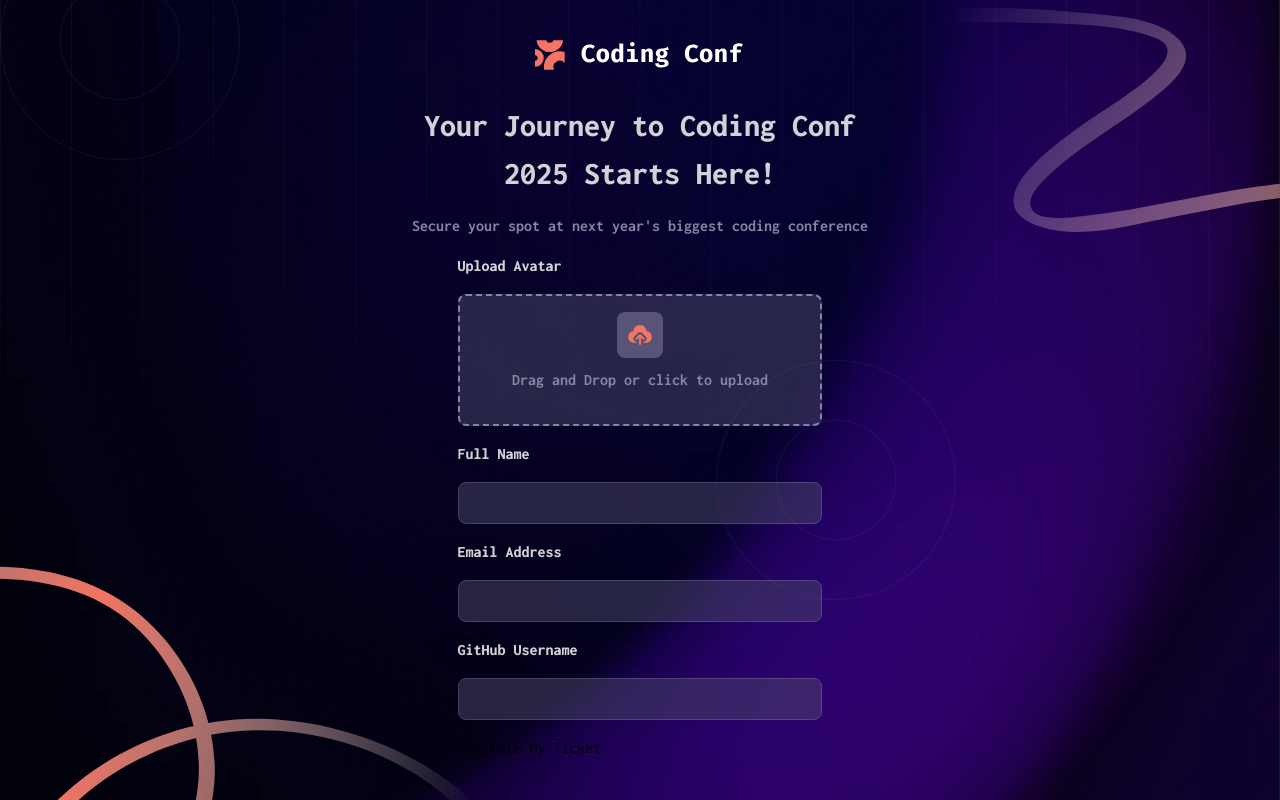
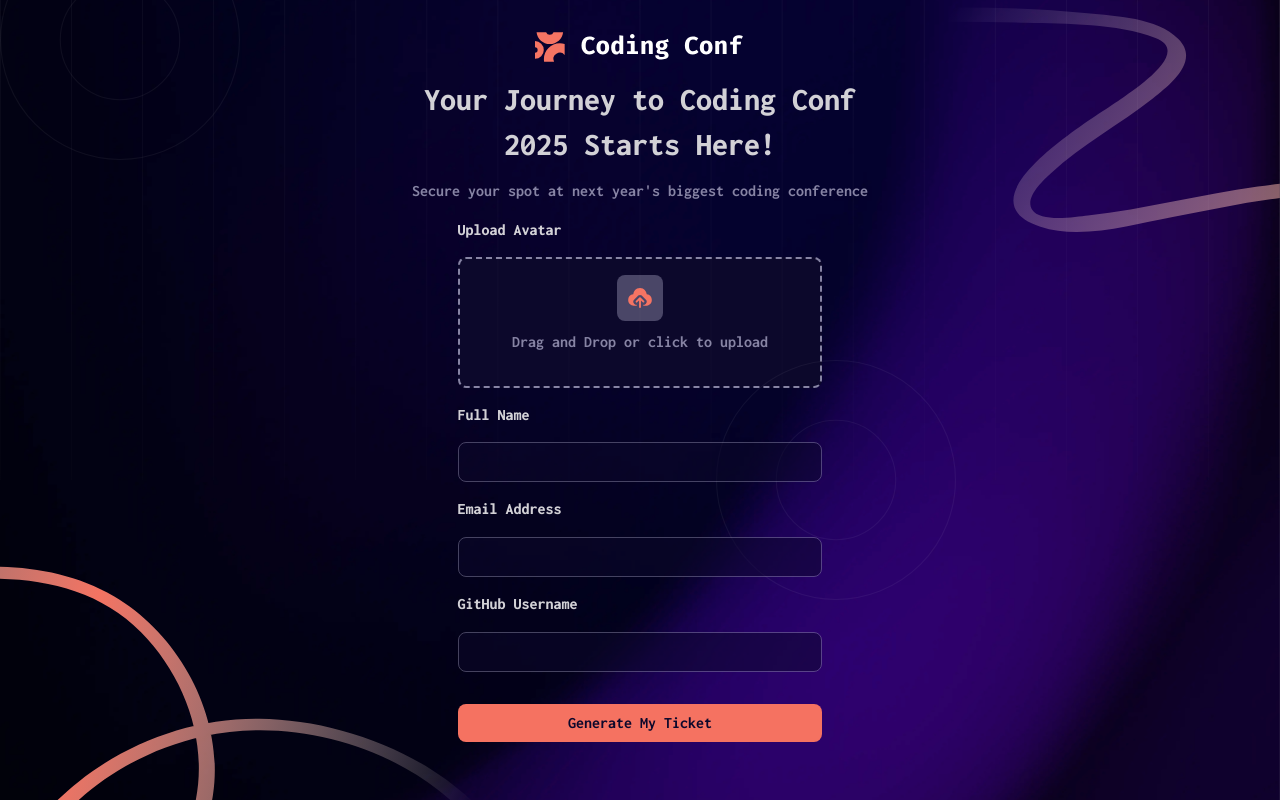
Before and after one commit to Timineri/Conference-Ticket-Generator, a React (Create React App) app: page / in a window 1280 px wide. Built offline with nearby package versions, Linux system fonts and the light colour scheme.

Commit message:
Worked on the button and hover effects

```diff
--- a/src/index.css
+++ b/src/index.css
@@ -24,7 +24,7 @@
 
 body {
   /* 3. Add accessible line-height */
-  line-height: 1.5;
+  line-height: 1.4;
 
   /* 4. Improve text rendering */
   -webkit-font-smoothing: antialiased;
@@ -148,7 +148,7 @@ h1 {
   font-family: "Inconsolata-ExtraBold";
   color: var(--Neutral-300);
   text-align: center;
-  margin-bottom: 0.5em;
+  margin-bottom: 0.4em;
 }
 
 p {
@@ -233,16 +233,20 @@ form {
 
 .logo {
   margin: auto;
-  margin-top: 2.5rem;
-  margin-bottom: 2rem;
+  margin-top: 2rem;
+  margin-bottom: 1rem;
 }
 .upload {
   border: 2px dashed var(--Neutral-500);
   border-radius: 0.5rem;
   padding: 1rem;
   margin: 1rem 0;
+  background-color: var(--Neutral-900);
+  z-index: -1;
+}
+
+.upload:hover {
   background-color: var(--Bg-Opacity);
-  z-index: -1;
 }
 
 .upload-text {
@@ -264,6 +268,34 @@ input {
   margin: 1rem 0;
   border: 1px solid var(--Neutral-500);
   border-radius: 0.5rem;
+  background-color: var(--Neutral-900);
+  opacity: 0.5;
+  color: var(--Neutral-300);
+}
+
+input:hover {
+  cursor: pointer;
   background-color: var(--Neutral-700);
-  opacity: 0.5;
 }
+
+input:focus {
+}
+
+button {
+  background-color: var(--Orange-500);
+  padding: 0.5rem;
+  margin: 1rem 0;
+  border-radius: 0.5rem;
+  color: var(--Neutral-900);
+  font-weight: bolder;
+  width: 100%;
+}
+
+button:hover {
+  background-color: var(--Orange-700);
+  cursor: pointer;
+}
+
+button:focus {
+  border: 2px solid var(--Neutral-900);
+}
```
